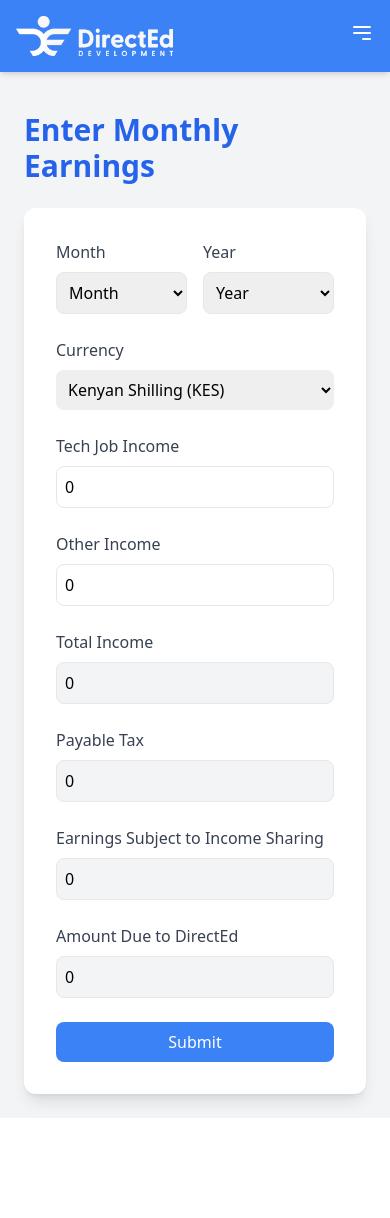
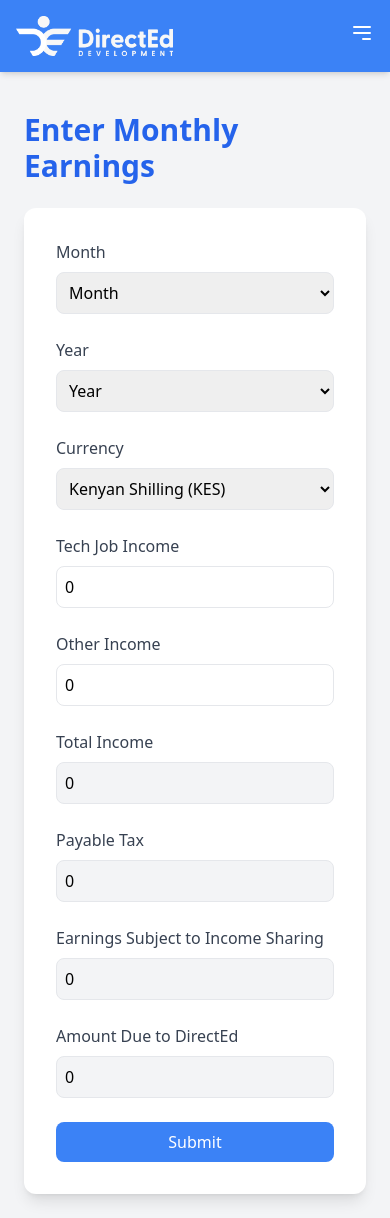
Before and after one commit to itsrandyM/Earnings-Calculator, a React (Vite) app in the folder frontend/: page /income-entry in a window 390 px wide. Before the commit the page ends 1118 px from the top, so only its background shows below. Built offline with nearby package versions, Linux system fonts and the light colour scheme.

Commit message:
fixed UI

```diff
--- a/frontend/src/Forms/income-entry.tsx
+++ b/frontend/src/Forms/income-entry.tsx
@@ -1,3 +1,263 @@
+// import React, { useState } from 'react';
+// import apiClient from '../apiClient'; // Import your apiClient
+// import Navbar from '../components/Navbar';
+// import { useNavigate } from 'react-router-dom';
+
+// const IncomeEntry: React.FC = () => {
+//   const navigate = useNavigate()
+//   const [currency, setCurrency] = useState('KES');
+//   const [techJob, setTechJob] = useState<number>(0);
+//   const [otherIncome, setOtherIncome] = useState<number>(0);
+//   const [month, setMonth] = useState('');
+//   const [year, setYear] = useState('');
+//   const [error, setError] = useState<string | null>(null);
+//   const [successMessage, setSuccessMessage] = useState<string | null>(null);
+
+//   const calculateKenyanPayableTax = (monthlyIncome:number) => {
+//     let tax = 0;
+//     let remainingIncome = monthlyIncome;
+
+//     // Tax bands (monthly amounts)
+//     const bands = [
+//       { limit: 24000, rate: 0.10 },
+//       { limit: 8333, rate: 0.25 },
+//       { limit: 467667, rate: 0.30 },
+//       { limit: 300000, rate: 0.325 },
+//       { limit: Infinity, rate: 0.35 },
+//     ];
+
+//     // Iterate through each tax band
+//     for (const { limit, rate } of bands) {
+//       if (remainingIncome > limit) {
+//         tax += limit * rate;
+//         remainingIncome -= limit;
+//       } else {
+//         tax += remainingIncome * rate;
+//         break;
+//       }
+//     }
+
+//     return tax;
+//   };
+
+//   const calculateEthiopianPayableTax = (monthlyIncome: number) => {
+//     let tax = 0;
+//     let remainingIncome = monthlyIncome;
+
+//     // Ethiopian tax bands (monthly amounts)
+//     const bands = [
+//       { limit: 600, rate: 0.00 },  // No tax up to 600 ETB
+//       { limit: 165, rate: 0.10 },  // 10% tax on income above 600 ETB up to 765 ETB
+//       { limit: 120, rate: 0.15 },  // 15% tax on income above 765 ETB up to 885 ETB
+//       { limit: 135, rate: 0.20 },  // 20% tax on income above 885 ETB up to 1020 ETB
+//       { limit: 500, rate: 0.25 },  // 25% tax on income above 1020 ETB up to 1520 ETB
+//       { limit: 1000, rate: 0.30 }, // 30% tax on income above 1520 ETB up to 2520 ETB
+//       { limit: Infinity, rate: 0.35 }, // 35% tax on income above 2520 ETB
+//     ];
+
+//     // Iterate through each tax band
+//     for (const { limit, rate } of bands) {
+//       if (remainingIncome > limit) {
+//         tax += limit * rate;
+//         remainingIncome -= limit;
+//       } else {
+//         tax += remainingIncome * rate;
+//         break;
+//       }
+//     }
+
+//     return tax;
+//   };
+
+//   const totalIncome = techJob + otherIncome;
+//   const payableTax =
+//     currency === 'KES'
+//       ? calculateKenyanPayableTax(totalIncome)
+//       : calculateEthiopianPayableTax(totalIncome);
+
+//   const earningsSubjectToIncomeSharing = totalIncome - payableTax
+//   const amountDueToDirectEd = earningsSubjectToIncomeSharing * 0.2;
+
+//   const monthNames = [
+//     'January', 'February', 'March', 'April', 'May', 'June',
+//     'July', 'August', 'September', 'October', 'November', 'December'
+
+//   ];
+//   const currentYear = new Date().getFullYear();
+//   const yearOptions = Array.from({ length: currentYear - 2022 }, (_, i) => currentYear - i);
+
+//   const getAuthToken = () => {
+//     return localStorage.getItem('token') || '';
+//   }
+
+
+//   const handleCurrencyChange = (event: { target: { value: React.SetStateAction<string>; }; }) => {
+//     setCurrency(event.target.value);
+//   };
+
+
+//   const handleSubmit = async (e: React.FormEvent) => {
+//     e.preventDefault();
+
+//     try {
+//       const token = getAuthToken();
+
+//       // Make the API request with the Authorization header
+//       const response = await apiClient.post(
+//         '/api/income',
+//         {
+//           month,
+//           year,
+//           currency,
+//           techJobEarnings: techJob,
+//           otherEarnings: otherIncome,
+//           totalEarnings: totalIncome,
+//           payableTax,
+//           earningsSubjectToIncomeSharing,
+//           amountDueToDirectEd
+//         },
+//         {
+//           headers: {
+//             'Authorization': `Bearer ${token}`
+//           }
+//         });
+//       console.log(response)
+//       setSuccessMessage('Income entry saved successfully.');
+//       setError(null);
+//       navigate('/dash-user')
+//     } catch (error) {
+//       if (error instanceof Error) {
+//         setError(error.message);
+//       } else {
+//         setError('An unknown error occurred.');
+//       }
+//       setSuccessMessage(null);
+//     }
+//   };
+
+//   return (
+//     <div>
+//       <Navbar />
+//       <div className="min-h-screen flex flex-col items-center bg-gray-100 p-6 pt-28">
+//         <h1 className="text-3xl font-bold mb-6 text-blue-600">Enter Monthly Earnings</h1>
+//         <div className="w-full max-w-md bg-white shadow-lg rounded-xl p-8">
+//           <form onSubmit={handleSubmit} className="space-y-6">
+//             <div className="flex justify-between space-x-4">
+//               <div className="w-1/2">
+//                 <label className="block text-gray-700 mb-2">Month</label>
+//                 <select
+//                   value={month}
+//                   onChange={(e) => setMonth(e.target.value)}
+//                   className="w-full p-2 border rounded-lg focus:ring-2 focus:ring-blue-500 focus:outline-none"
+//                   required
+//                 >
+//                   <option value="">Month</option>
+//                   {monthNames.map((month, index) => (
+//                     <option key={index} value={index + 1}>
+//                       {month}
+//                     </option>
+//                   ))}
+//                 </select>
+//               </div>
+//               <div className="w-1/2">
+//                 <label className="block text-gray-700 mb-2">Year</label>
+//                 <select
+//                   value={year}
+//                   onChange={(e) => setYear(e.target.value)}
+//                   className="w-full p-2 border rounded-lg focus:ring-2 focus:ring-blue-500 focus:outline-none"
+//                   required
+//                 >
+//                   <option value="">Year</option>
+//                   {yearOptions.map((year) => (
+//                     <option key={year} value={year}>
+//                       {year}
+//                     </option>
+//                   ))}
+//                 </select>
+//               </div>
+//             </div>
+//             <div>
+//               <label className="block text-gray-700 mb-2">Currency</label>
+//               <select
+//                 value={currency}
+//                 onChange={handleCurrencyChange}
+//                 className="w-full p-2 border-1 rounded-lg focus:ring-2 focus:ring-blue-500 focus:outline-none"
+//               >
+//                 <option value="KES">Kenyan Shilling (KES)</option>
+//                 <option value="ETB">Ethiopian Birr (ETB)</option>
+//               </select>
+//             </div>
+//             <div>
+//               <label className="block text-gray-700 mb-2">Tech Job Income</label>
+//               <input
+//                 type="number"
+//                 value={techJob}
+//                 onChange={(e) => setTechJob(Number(e.target.value))}
+//                 className="w-full p-2 border rounded-lg focus:ring-2 focus:ring-blue-500 focus:outline-none"
+//               />
+//             </div>
+//             <div>
+//               <label className="block text-gray-700 mb-2">Other Income</label>
+//               <input
+//                 type="number"
+//                 value={otherIncome}
+//                 onChange={(e) => setOtherIncome(Number(e.target.value))}
+//                 className="w-full p-2 border rounded-lg focus:ring-2 focus:ring-blue-500 focus:outline-none"
+//               />
+//             </div>
+//             <div>
+//               <label className="block text-gray-700 mb-2">Total Income</label>
+//               <input
+//                 type="number"
+//                 value={totalIncome}
+//                 readOnly
+//                 className="w-full p-2 border rounded-lg bg-gray-100 focus:outline-none"
+//               />
+//             </div>
+//             <div>
+//               <label className="block text-gray-700 mb-2">Payable Tax</label>
+//               <input
+//                 type="number"
+//                 value={payableTax}
+//                 readOnly
+//                 className="w-full p-2 border rounded-lg bg-gray-100 focus:outline-none"
+//               />
+//             </div>
+//             <div>
+//               <label className="block text-gray-700 mb-2">Earnings Subject to Income Sharing</label>
+//               <input
+//                 type="number"
+//                 value={earningsSubjectToIncomeSharing}
+//                 readOnly
+//                 className="w-full p-2 border rounded-lg bg-gray-100 focus:outline-none"
+//               />
+//             </div>
+//             <div>
+//               <label className="block text-gray-700 mb-2">Amount Due to DirectEd</label>
+//               <input
+//                 type="number"
+//                 value={amountDueToDirectEd}
+//                 readOnly
+//                 className="w-full p-2 border rounded-lg bg-gray-100 focus:outline-none"
+//               />
+//             </div>
+//             <button
+//               type="submit"
+//               className="bg-blue-500 text-white py-2 rounded-lg w-full hover:bg-blue-600 focus:ring-2 focus:ring-blue-500 focus:outline-none"
+//             >
+//               Submit
+//             </button>
+//             {error && <p className="text-red-500 mt-4">{error}</p>}
+//             {successMessage && <p className="text-green-500 mt-4">{successMessage}</p>}
+//           </form>
+//         </div>
+//       </div>
+//     </div>
+//   );
+// };
+
+// export default IncomeEntry;
+
 import React, { useState } from 'react';
 import apiClient from '../apiClient'; // Import your apiClient
 import Navbar from '../components/Navbar';
@@ -108,7 +368,6 @@ const IncomeEntry: React.FC = () => {
         {
           month,
           year,
-          currency,
           techJobEarnings: techJob,
           otherEarnings: otherIncome,
           totalEarnings: totalIncome,
@@ -140,10 +399,10 @@ const IncomeEntry: React.FC = () => {
       <Navbar />
       <div className="min-h-screen flex flex-col items-center bg-gray-100 p-6 pt-28">
         <h1 className="text-3xl font-bold mb-6 text-blue-600">Enter Monthly Earnings</h1>
-        <div className="w-full max-w-md bg-white shadow-lg rounded-xl p-8">
+        <div className="w-full max-w-3xl bg-white shadow-lg rounded-xl p-8">
           <form onSubmit={handleSubmit} className="space-y-6">
-            <div className="flex justify-between space-x-4">
-              <div className="w-1/2">
+            <div className="flex flex-col sm:flex-row sm:space-x-4 space-y-6 sm:space-y-0">
+              <div className="w-full sm:w-1/2">
                 <label className="block text-gray-700 mb-2">Month</label>
                 <select
                   value={month}
@@ -159,7 +418,7 @@ const IncomeEntry: React.FC = () => {
                   ))}
                 </select>
               </div>
-              <div className="w-1/2">
+              <div className="w-full sm:w-1/2">
                 <label className="block text-gray-700 mb-2">Year</label>
                 <select
                   value={year}
@@ -176,18 +435,19 @@ const IncomeEntry: React.FC = () => {
                 </select>
               </div>
             </div>
-            <div>
+            <div className="flex flex-col sm:flex-row sm:space-x-4 space-y-6 sm:space-y-0">
+              <div className="w-full sm:w-1/2">
                 <label className="block text-gray-700 mb-2">Currency</label>
                 <select
                   value={currency}
-                onChange={handleCurrencyChange}
-                className="w-full p-2 border-1 rounded-lg focus:ring-2 focus:ring-blue-500 focus:outline-none"
+                  onChange={(e) => setCurrency(e.target.value)}
+                  className="w-full p-2 border rounded-lg focus:ring-2 focus:ring-blue-500 focus:outline-none"
                 >
                   <option value="KES">Kenyan Shilling (KES)</option>
                   <option value="ETB">Ethiopian Birr (ETB)</option>
                 </select>
               </div>
-            <div>
+              <div className="w-full sm:w-1/2">
                 <label className="block text-gray-700 mb-2">Tech Job Income</label>
                 <input
                   type="number"
@@ -196,7 +456,9 @@ const IncomeEntry: React.FC = () => {
                   className="w-full p-2 border rounded-lg focus:ring-2 focus:ring-blue-500 focus:outline-none"
                 />
               </div>
-            <div>
+            </div>
+            <div className="flex flex-col sm:flex-row sm:space-x-4 space-y-6 sm:space-y-0">
+              <div className="w-full sm:w-1/2">
                 <label className="block text-gray-700 mb-2">Other Income</label>
                 <input
                   type="number"
@@ -205,7 +467,7 @@ const IncomeEntry: React.FC = () => {
                   className="w-full p-2 border rounded-lg focus:ring-2 focus:ring-blue-500 focus:outline-none"
                 />
               </div>
-            <div>
+              <div className="w-full sm:w-1/2">
                 <label className="block text-gray-700 mb-2">Total Income</label>
                 <input
                   type="number"
@@ -214,7 +476,9 @@ const IncomeEntry: React.FC = () => {
                   className="w-full p-2 border rounded-lg bg-gray-100 focus:outline-none"
                 />
               </div>
-            <div>
+            </div>
+            <div className="flex flex-col sm:flex-row sm:space-x-4 space-y-6 sm:space-y-0">
+              <div className="w-full sm:w-1/2">
                 <label className="block text-gray-700 mb-2">Payable Tax</label>
                 <input
                   type="number"
@@ -223,7 +487,7 @@ const IncomeEntry: React.FC = () => {
                   className="w-full p-2 border rounded-lg bg-gray-100 focus:outline-none"
                 />
               </div>
-            <div>
+              <div className="w-full sm:w-1/2">
                 <label className="block text-gray-700 mb-2">Earnings Subject to Income Sharing</label>
                 <input
                   type="number"
@@ -231,6 +495,7 @@ const IncomeEntry: React.FC = () => {
                   readOnly
                   className="w-full p-2 border rounded-lg bg-gray-100 focus:outline-none"
                 />
+              </div>
             </div>
             <div>
               <label className="block text-gray-700 mb-2">Amount Due to DirectEd</label>
@@ -256,270 +521,5 @@ const IncomeEntry: React.FC = () => {
   );
 };
 
+
 export default IncomeEntry;
-
-// import React, { useState } from 'react';
-// import apiClient from '../apiClient'; // Import your apiClient
-// import Navbar from '../components/Navbar';
-// import { useNavigate } from 'react-router-dom';
-
-// const IncomeEntry: React.FC = () => {
-//   const navigate = useNavigate()
-//   const [currency, setCurrency] = useState('KES');
-//   const [techJob, setTechJob] = useState<number>(0);
-//   const [otherIncome, setOtherIncome] = useState<number>(0);
-//   const [month, setMonth] = useState('');
-//   const [year, setYear] = useState('');
-//   const [error, setError] = useState<string | null>(null);
-//   const [successMessage, setSuccessMessage] = useState<string | null>(null);
-
-//   const calculateKenyanPayableTax = (monthlyIncome:number) => {
-//     let tax = 0;
-//     let remainingIncome = monthlyIncome;
-
-//     // Tax bands (monthly amounts)
-//     const bands = [
-//       { limit: 24000, rate: 0.10 },
-//       { limit: 8333, rate: 0.25 },
-//       { limit: 467667, rate: 0.30 },
-//       { limit: 300000, rate: 0.325 },
-//       { limit: Infinity, rate: 0.35 },
-//     ];
-
-//     // Iterate through each tax band
-//     for (const { limit, rate } of bands) {
-//       if (remainingIncome > limit) {
-//         tax += limit * rate;
-//         remainingIncome -= limit;
-//       } else {
-//         tax += remainingIncome * rate;
-//         break;
-//       }
-//     }
-
-//     return tax;
-//   };
-
-//   const calculateEthiopianPayableTax = (monthlyIncome: number) => {
-//     let tax = 0;
-//     let remainingIncome = monthlyIncome;
-
-//     // Ethiopian tax bands (monthly amounts)
-//     const bands = [
-//       { limit: 600, rate: 0.00 },  // No tax up to 600 ETB
-//       { limit: 165, rate: 0.10 },  // 10% tax on income above 600 ETB up to 765 ETB
-//       { limit: 120, rate: 0.15 },  // 15% tax on income above 765 ETB up to 885 ETB
-//       { limit: 135, rate: 0.20 },  // 20% tax on income above 885 ETB up to 1020 ETB
-//       { limit: 500, rate: 0.25 },  // 25% tax on income above 1020 ETB up to 1520 ETB
-//       { limit: 1000, rate: 0.30 }, // 30% tax on income above 1520 ETB up to 2520 ETB
-//       { limit: Infinity, rate: 0.35 }, // 35% tax on income above 2520 ETB
-//     ];
-
-//     // Iterate through each tax band
-//     for (const { limit, rate } of bands) {
-//       if (remainingIncome > limit) {
-//         tax += limit * rate;
-//         remainingIncome -= limit;
-//       } else {
-//         tax += remainingIncome * rate;
-//         break;
-//       }
-//     }
-
-//     return tax;
-//   };
-
-//   const totalIncome = techJob + otherIncome;
-//   const payableTax =
-//     currency === 'KES'
-//       ? calculateKenyanPayableTax(totalIncome)
-//       : calculateEthiopianPayableTax(totalIncome);
-
-//   const earningsSubjectToIncomeSharing = totalIncome - payableTax
-//   const amountDueToDirectEd = earningsSubjectToIncomeSharing * 0.2;
-
-//   const monthNames = [
-//     'January', 'February', 'March', 'April', 'May', 'June',
-//     'July', 'August', 'September', 'October', 'November', 'December'
-
-//   ];
-//   const currentYear = new Date().getFullYear();
-//   const yearOptions = Array.from({ length: currentYear - 2022 }, (_, i) => currentYear - i);
-
-//   const getAuthToken = () => {
-//     return localStorage.getItem('token') || '';
-//   }
-
-
-//   const handleCurrencyChange = (event: { target: { value: React.SetStateAction<string>; }; }) => {
-//     setCurrency(event.target.value);
-//   };
-
-
-//   const handleSubmit = async (e: React.FormEvent) => {
-//     e.preventDefault();
-
-//     try {
-//       const token = getAuthToken();
-
-//       // Make the API request with the Authorization header
-//       const response = await apiClient.post(
-//         '/api/income',
-//         {
-//           month,
-//           year,
-//           techJobEarnings: techJob,
-//           otherEarnings: otherIncome,
-//           totalEarnings: totalIncome,
-//           payableTax,
-//           earningsSubjectToIncomeSharing,
-//           amountDueToDirectEd
-//         },
-//         {
-//           headers: {
-//             'Authorization': `Bearer ${token}`
-//           }
-//         });
-//       console.log(response)
-//       setSuccessMessage('Income entry saved successfully.');
-//       setError(null);
-//       navigate('/dash-user')
-//     } catch (error) {
-//       if (error instanceof Error) {
-//         setError(error.message);
-//       } else {
-//         setError('An unknown error occurred.');
-//       }
-//       setSuccessMessage(null);
-//     }
-//   };
-
-//   return (
-//     <div>
-//       <Navbar />
-//       <div className="min-h-screen flex flex-col items-center bg-gray-100 p-6 pt-28">
-//         <h1 className="text-3xl font-bold mb-6 text-blue-600">Enter Monthly Earnings</h1>
-//         <div className="w-full max-w-3xl bg-white shadow-lg rounded-xl p-8">
-//           <form onSubmit={handleSubmit} className="space-y-6">
-//             <div className="flex flex-col sm:flex-row sm:space-x-4 space-y-6 sm:space-y-0">
-//               <div className="w-full sm:w-1/2">
-//                 <label className="block text-gray-700 mb-2">Month</label>
-//                 <select
-//                   value={month}
-//                   onChange={(e) => setMonth(e.target.value)}
-//                   className="w-full p-2 border rounded-lg focus:ring-2 focus:ring-blue-500 focus:outline-none"
-//                   required
-//                 >
-//                   <option value="">Month</option>
-//                   {monthNames.map((month, index) => (
-//                     <option key={index} value={index + 1}>
-//                       {month}
-//                     </option>
-//                   ))}
-//                 </select>
-//               </div>
-//               <div className="w-full sm:w-1/2">
-//                 <label className="block text-gray-700 mb-2">Year</label>
-//                 <select
-//                   value={year}
-//                   onChange={(e) => setYear(e.target.value)}
-//                   className="w-full p-2 border rounded-lg focus:ring-2 focus:ring-blue-500 focus:outline-none"
-//                   required
-//                 >
-//                   <option value="">Year</option>
-//                   {yearOptions.map((year) => (
-//                     <option key={year} value={year}>
-//                       {year}
-//                     </option>
-//                   ))}
-//                 </select>
-//               </div>
-//             </div>
-//             <div className="flex flex-col sm:flex-row sm:space-x-4 space-y-6 sm:space-y-0">
-//               <div className="w-full sm:w-1/2">
-//                 <label className="block text-gray-700 mb-2">Currency</label>
-//                 <select
-//                   value={currency}
-//                   onChange={(e) => setCurrency(e.target.value)}
-//                   className="w-full p-2 border rounded-lg focus:ring-2 focus:ring-blue-500 focus:outline-none"
-//                 >
-//                   <option value="KES">Kenyan Shilling (KES)</option>
-//                   <option value="ETB">Ethiopian Birr (ETB)</option>
-//                 </select>
-//               </div>
-//               <div className="w-full sm:w-1/2">
-//                 <label className="block text-gray-700 mb-2">Tech Job Income</label>
-//                 <input
-//                   type="number"
-//                   value={techJob}
-//                   onChange={(e) => setTechJob(Number(e.target.value))}
-//                   className="w-full p-2 border rounded-lg focus:ring-2 focus:ring-blue-500 focus:outline-none"
-//                 />
-//               </div>
-//             </div>
-//             <div className="flex flex-col sm:flex-row sm:space-x-4 space-y-6 sm:space-y-0">
-//               <div className="w-full sm:w-1/2">
-//                 <label className="block text-gray-700 mb-2">Other Income</label>
-//                 <input
-//                   type="number"
-//                   value={otherIncome}
-//                   onChange={(e) => setOtherIncome(Number(e.target.value))}
-//                   className="w-full p-2 border rounded-lg focus:ring-2 focus:ring-blue-500 focus:outline-none"
-//                 />
-//               </div>
-//               <div className="w-full sm:w-1/2">
-//                 <label className="block text-gray-700 mb-2">Total Income</label>
-//                 <input
-//                   type="number"
-//                   value={totalIncome}
-//                   readOnly
-//                   className="w-full p-2 border rounded-lg bg-gray-100 focus:outline-none"
-//                 />
-//               </div>
-//             </div>
-//             <div className="flex flex-col sm:flex-row sm:space-x-4 space-y-6 sm:space-y-0">
-//               <div className="w-full sm:w-1/2">
-//                 <label className="block text-gray-700 mb-2">Payable Tax</label>
-//                 <input
-//                   type="number"
-//                   value={payableTax}
-//                   readOnly
-//                   className="w-full p-2 border rounded-lg bg-gray-100 focus:outline-none"
-//                 />
-//               </div>
-//               <div className="w-full sm:w-1/2">
-//                 <label className="block text-gray-700 mb-2">Earnings Subject to Income Sharing</label>
-//                 <input
-//                   type="number"
-//                   value={earningsSubjectToIncomeSharing}
-//                   readOnly
-//                   className="w-full p-2 border rounded-lg bg-gray-100 focus:outline-none"
-//                 />
-//               </div>
-//             </div>
-//             <div>
-//               <label className="block text-gray-700 mb-2">Amount Due to DirectEd</label>
-//               <input
-//                 type="number"
-//                 value={amountDueToDirectEd}
-//                 readOnly
-//                 className="w-full p-2 border rounded-lg bg-gray-100 focus:outline-none"
-//               />
-//             </div>
-//             <button
-//               type="submit"
-//               className="bg-blue-500 text-white py-2 rounded-lg w-full hover:bg-blue-600 focus:ring-2 focus:ring-blue-500 focus:outline-none"
-//             >
-//               Submit
-//             </button>
-//             {error && <p className="text-red-500 mt-4">{error}</p>}
-//             {successMessage && <p className="text-green-500 mt-4">{successMessage}</p>}
-//           </form>
-//         </div>
-//       </div>
-//     </div>
-//   );
-// };
-
-
-// export default IncomeEntry;
```
Also changed, not shown: frontend/src/dashboard/dash.tsx (+63 -13 lines). Lines whose indentation alone changed are shown as unchanged.
